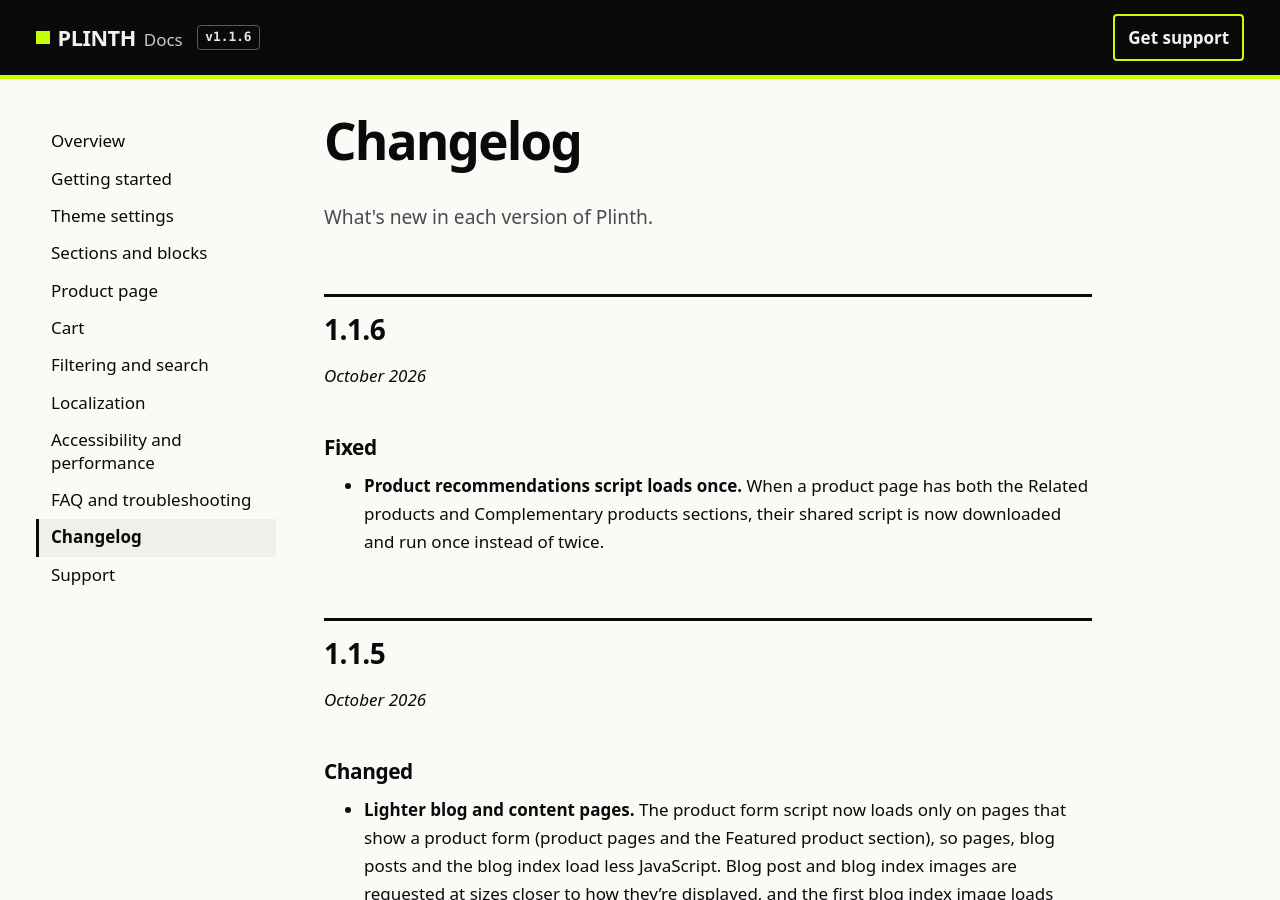
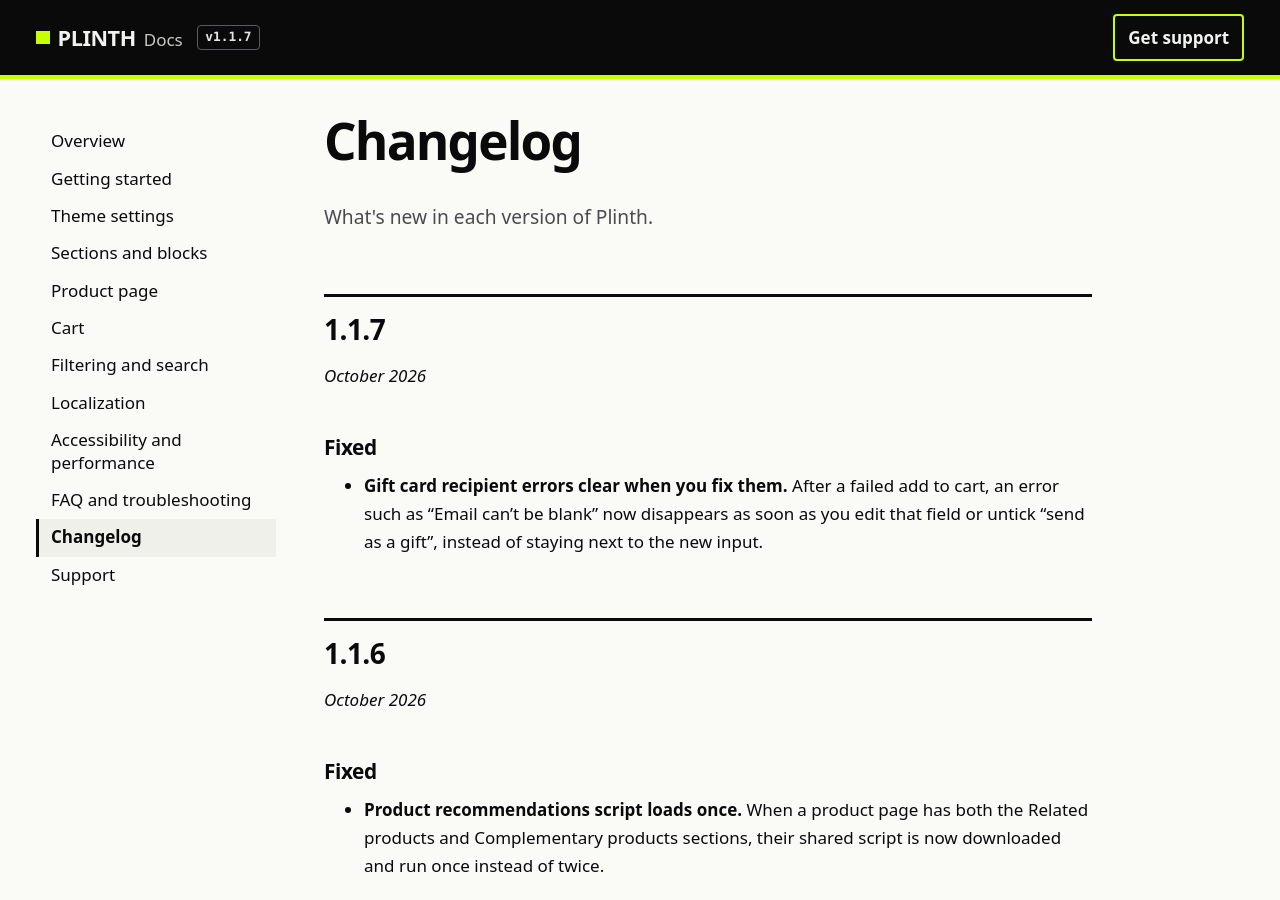
Before and after one commit to AccurateTLM13/plinth-docs, a Jekyll site: the page built from changelog.md, in a window 1280 px wide and 900 px high. Built offline with Jekyll 4.4.1, drawn with Linux system fonts in a browser that asks for light colours; some of the changed text lies outside the part shown.

Commit message:
Changelog: 1.1.7 gift card recipient error fix

```diff
--- a/_config.yml
+++ b/_config.yml
@@ -3,7 +3,7 @@
 url: https://accuratetlm13.github.io
 baseurl: /plinth-docs
 lang: en
-theme_version: "1.1.6"
+theme_version: "1.1.7"
 github_repo: AccurateTLM13/plinth-docs
 
 # ---------------------------------------------------------------------------
--- a/_data/theme_settings.json
+++ b/_data/theme_settings.json
@@ -1,6 +1,6 @@
 {
   "theme_name": "Plinth",
-  "theme_version": "1.1.6",
+  "theme_version": "1.1.7",
   "groups": [
     {
       "name": "Typography",
```
Also changed, not shown: changelog.md.
